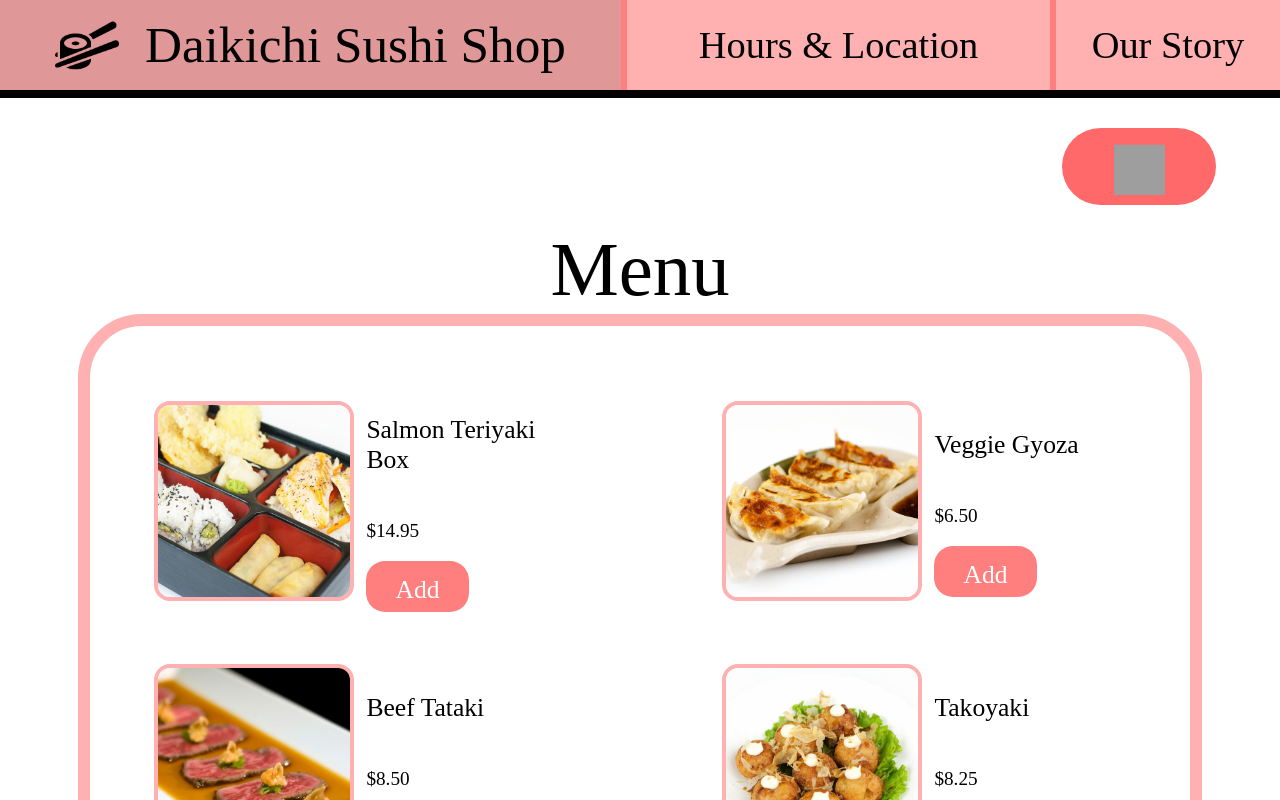
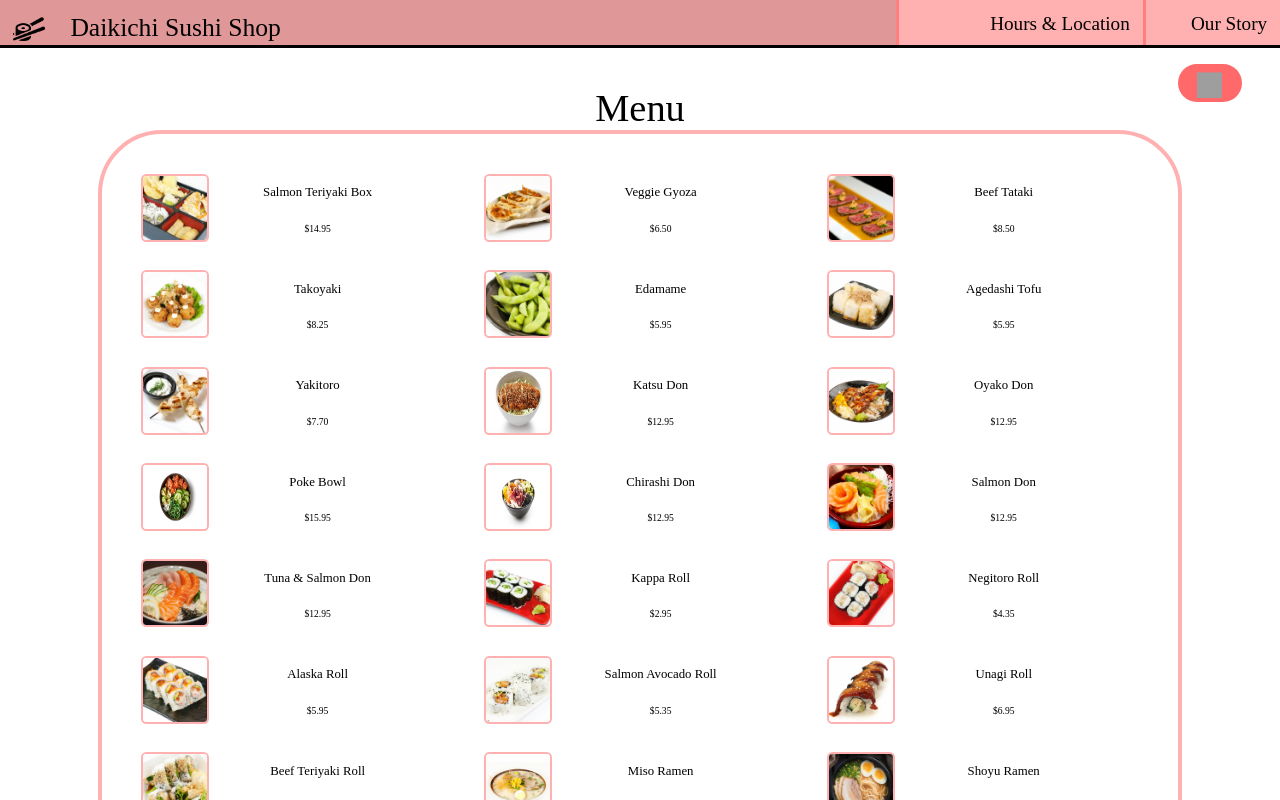
Before and after one commit to baphaelman/Decal-Final-Project, a React (Vite) app in the folder my-react-app/: page / in a window 1280 px wide. Shown: the top 800 px of the page. Built offline with nearby package versions, Linux system fonts and the light colour scheme; grey boxes are pictures that could not be loaded; a web font is replaced by a local one.

Commit message:
made stuff on home page smaller

```diff
--- a/my-react-app/src/Pages/Home.tsx
+++ b/my-react-app/src/Pages/Home.tsx
@@ -12,20 +12,19 @@ function Home({ currentItem, setCurrentItem }) {
         display: 'flex',
         justifyContent: 'space-between',
         flexWrap: 'wrap',
-        border: '1vw solid var(--red40)',
+        border: '0.35vw solid var(--red40)',
         borderRadius: '5vw',
         marginLeft: '10vw',
         marginRight: '10vw',
         marginBottom: '10vw',
-        padding: '3vw',
+        padding: '2vw',
         width: '80vw',
     };
 
     return (
         <>
             <Header />
-            <GoToCart />
-            <div className="page">
+            <div className="page" style={{ marginTop: '3vw' }}>
                 <div className="heading-0">Menu</div>
                 <div style={menuStyle}>
                     {menuItems.map((menuItem) => (
@@ -38,6 +37,7 @@ function Home({ currentItem, setCurrentItem }) {
                     ))}
                 </div>
             </div>
+            <GoToCart />
         </>
     );
 }
--- a/my-react-app/src/Pages/MenuItem.jsx
+++ b/my-react-app/src/Pages/MenuItem.jsx
@@ -76,11 +76,11 @@ function MenuItem({ addToCart, cartItem, quantity, setQuantity }) {
     const signStyle = {
         position: 'absolute',
         right: '2vw',
+        display: 'flex',
+        flexDirection: 'row',
     };
 
     const plusStyle = {
-        width: '9vw',
-        height: '7vw',
         fontSize: '10vw',
         borderRadius: '100vw 0 0 100vw',
         border: 'none',
@@ -89,8 +89,6 @@ function MenuItem({ addToCart, cartItem, quantity, setQuantity }) {
     };
 
     const minusStyle = {
-        width: '9vw',
-        height: '7vw',
         fontSize: '10vw',
         borderRadius: '0 100vw 100vw 0',
         border: 'none',
@@ -119,6 +117,7 @@ function MenuItem({ addToCart, cartItem, quantity, setQuantity }) {
         <div>
             <GoToCart />
             <Header />
+            <p className="link">{'< MENU'}</p>
             <div className="page" style={{ marginTop: '0vw' }}>
                 <p className="heading-1" style={{ marginBottom: '1vw' }}>
                     {cartItem.name}
--- a/my-react-app/src/components/GoToCart.tsx
+++ b/my-react-app/src/components/GoToCart.tsx
@@ -7,20 +7,20 @@ function GoToCart() {
 
     const goToCartStyle = {
         position: 'absolute',
-        right: '5vw',
-        top: '10vw',
-        width: '12vw',
-        height: '6vw',
+        right: '3vw',
+        top: '5vw',
+        width: '5vw',
+        height: '3vw',
         border: 'none',
         borderRadius: '100vw',
         color: 'white',
     };
 
     const imageStyle = {
-        width: '4vw',
-        height: '4vw',
+        width: '2vw',
+        height: '2vw',
         margin: '0',
-        transform: 'translate(0, 0.5vw)',
+        transform: 'translate(0, 0.25vw)',
     };
 
     return (
--- a/my-react-app/src/components/Header.tsx
+++ b/my-react-app/src/components/Header.tsx
@@ -2,14 +2,14 @@ import React from 'react';
 
 function Header() {
     const iconStyle = {
-        height: '5vw',
-        width: '5vw',
+        height: '2.5vw',
+        width: '2.5vw',
         marginRight: '2vw',
     };
 
     const headerStyle = {
         display: 'flex',
-        borderBottom: 'black solid 1vh',
+        borderBottom: 'black solid 0.25vw',
     };
 
     const headerButtons = {
@@ -21,14 +21,19 @@ function Header() {
         margin: '0',
         padding: '1vw',
         display: 'flex',
-        alignItems: 'center',
-        justifyContent: 'center',
+        justifyContent: 'end',
+        paddingBottom: '0',
     };
 
     return (
         <div style={headerStyle} className="header">
             <a
-                style={{ ...headerButtons, flex: '3', border: 'none' }}
+                style={{
+                    ...headerButtons,
+                    flex: '8',
+                    border: 'none',
+                    justifyContent: 'start',
+                }}
                 href="/"
                 className="heading-1"
             >
@@ -39,11 +44,12 @@ function Header() {
                 className="heading-2"
                 style={{
                     ...headerButtons,
-                    borderRight: 'var(--red80) solid 0.5vw',
-                    borderLeft: 'var(--red80) solid 0.5vw',
+                    borderRight: 'var(--red80) solid 0.30vw',
+                    borderLeft: 'var(--red80) solid 0.30vw',
                     borderTop: 'none',
                     borderBottom: 'none',
                     flex: '2',
+                    paddingBottom: '0',
                 }}
                 href="hours-and-location"
             >
@@ -51,7 +57,7 @@ function Header() {
             </a>
             <a
                 className="heading-2"
-                style={{ ...headerButtons, border: 'none' }}
+                style={{ ...headerButtons, border: 'none', paddingBottom: '0' }}
                 href="our-story"
             >
                 Our Story
--- a/my-react-app/src/components/ItemOnMenu.tsx
+++ b/my-react-app/src/components/ItemOnMenu.tsx
@@ -16,15 +16,13 @@ function ItemOnMenu({ id, setCurrentItem, currentItem }) {
     }
 
     const containerStyle = {
-        display: 'flex',
-        alignItems: 'center',
-        margin: '2vw',
+        width: '33%',
     };
 
     const imageStyle = {
-        width: '15vw',
-        height: '15vw',
-        border: '4px solid var(--red40)',
+        width: '5vw',
+        height: '5vw',
+        border: '0.20vw solid var(--red40)',
         borderRadius: '8%',
     };
 
@@ -35,22 +33,24 @@ function ItemOnMenu({ id, setCurrentItem, currentItem }) {
         marginLeft: '1vw',
     };
 
-    const buttonStyle = {
-        width: '8vw',
-        height: '4vw',
+    const outerButtonStyle = {
         border: 'none',
-        borderRadius: '1.5vw',
-    };
-
-    const addToCartStyle = {
         margin: '0',
-        padding: '0',
-        transform: 'translate(0, 0.25vw)',
-        color: 'var(--white)',
+        padding: '1vw',
+        borderRadius: '1vw',
+        display: 'flex',
+        alignItems: 'center',
+        width: '100%',
+        height: '100%',
     };
 
     return (
         <div style={containerStyle}>
+            <button
+                className="add-button"
+                onClick={handleClick}
+                style={outerButtonStyle}
+            >
                 <img src={menuItems[id].path} style={imageStyle} />
                 <div style={informationStyle} className="basic">
                     <p className="title">{menuItems[id].name}</p>
@@ -58,16 +58,8 @@ function ItemOnMenu({ id, setCurrentItem, currentItem }) {
                         ${menuItems[id].price}
                         {countDecimalDigits(menuItems[id].price) === 1 && '0'}
                     </p>
-                <button
-                    className="basic add-button"
-                    onClick={handleClick}
-                    style={buttonStyle}
-                >
-                    <p style={addToCartStyle} className="old-basic">
-                        Add
-                    </p>
+                </div>
             </button>
-            </div>
         </div>
     );
 }
--- a/my-react-app/src/index.css
+++ b/my-react-app/src/index.css
@@ -3,6 +3,7 @@
 :root{
   --black: black;
   --white: white;
+  --lightgrey: #b4b4b4;
   --red100: #ff6969;
   --red80: #FF7E7E;
   --red60: #FF9696;
@@ -41,35 +42,50 @@ body {
   margin-top: 10vw;
 }
 
+.link {
+  position: absolute;
+  left: 2vw;
+  top: 8vw;
+  text-decoration: none;
+  font-size: 3vw;
+  transition: all ease 0.25s;
+  font-family: 'Sansation';
+}
+.link:hover {
+  font-size: 4vw;
+  transform: translateY(-1.70vw);
+  cursor: pointer;
+}
+
 /* General fonts from Figma */
 .heading-0 {
-  font-size: 6vw;
+  font-size: 3vw;
   font-family: Sansation;
 
 }
 
 .heading-1 {
-  font-size: 4vw;
+  font-size: 2vw;
   font-family: Sansation;
 }
 
 .heading-2 {
-  font-size: 3vw;
+  font-size: 1.5vw;
   font-family: Sansation;
 }
 
 .title {
-  font-size: 2vw;
+  font-size: 1vw;
   font-family: Varta;
 }
 
 .old-basic {
-  font-size: 2vw;
+  font-size: 1vw;
   font-family: Varta;
 }
 
 .basic {
-  font-size: 1.5vw;
+  font-size: 0.75vw;
   font-family: Varta;
 }
 
@@ -94,11 +110,11 @@ body {
 }
 
 .add-button {
-  background-color: var(--red80);
+  background-color: transparent;
   transition: all ease 0.25s;
 }
 .add-button:hover {
-  background-color: var(--red80hover);
+  background-color: var(--lightgrey);
   cursor: pointer;
 }
 
@@ -106,6 +122,8 @@ body {
 .sign {
   background-color: var(--red40);
   transition: all ease 0.25s;
+  width: 9vw;
+  height: 7vw;
 }
 .sign:hover {
   background-color: var(--red40hover);
```
Lines whose indentation alone changed are shown as unchanged.
